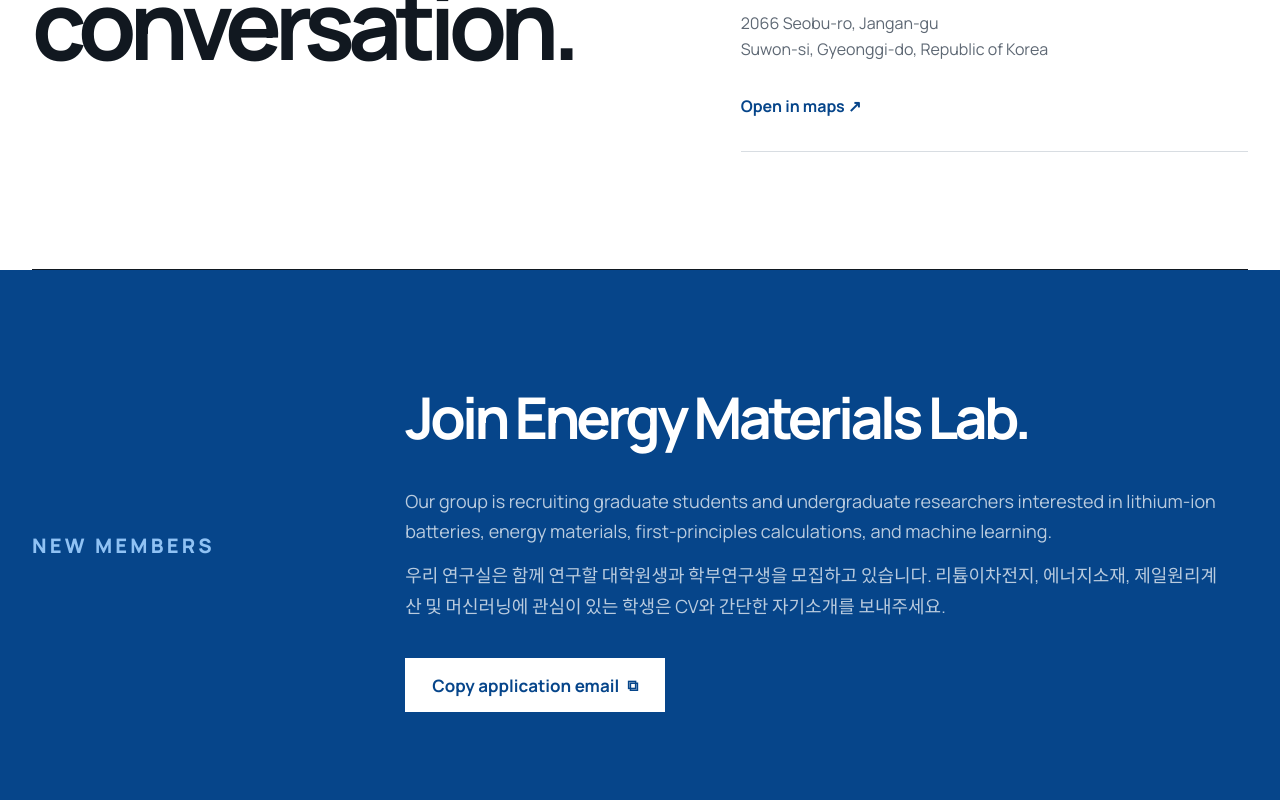
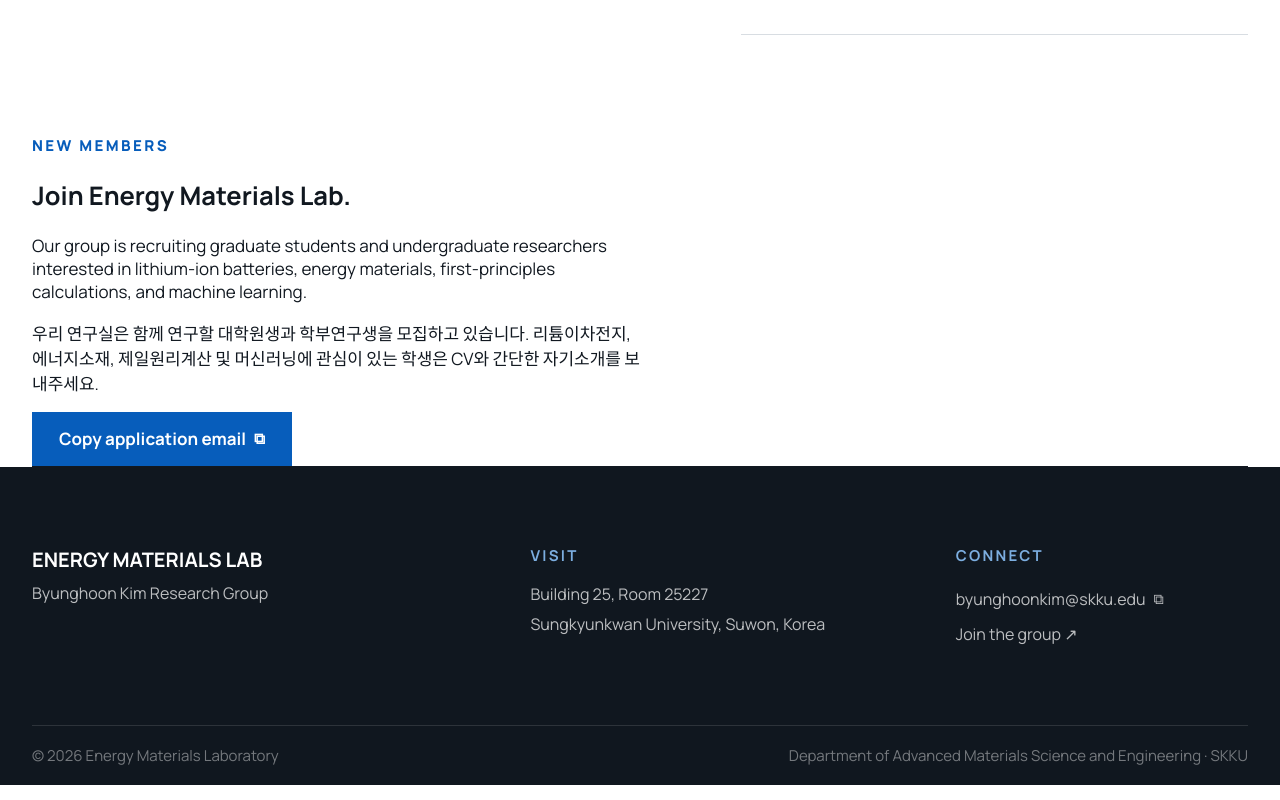
Before and after one commit to Energy-Materials-Laboratory/energy-materials-laboratory.github.io, a Next.js app: page /contact in a window 1280 px wide. Shown: the part 560-1360 px from the top of the page. Built offline with nearby package versions, Linux system fonts and the light colour scheme.

Commit message:
Integrate recruitment into the contact page

```diff
--- a/app/contact/page.tsx
+++ b/app/contact/page.tsx
@@ -25,16 +25,14 @@ export default function ContactPage() {
             <a href={contact.laboratory.mapUrl} target="_blank" rel="noreferrer">{contact.laboratory.mapLabel} ↗</a>
           </div>
         </div>
-      </section>
-      <section className="recruitment-detail">
-        <div className="site-width">
+        <div className="contact-recruitment">
           <p className="section-index">{contact.recruitment.label}</p>
-          <div className="recruitment-copy">
+          <div className="contact-recruitment-copy">
             <h2>{contact.recruitment.title}</h2>
             <p>{contact.recruitment.english}</p>
             <p>{contact.recruitment.korean}</p>
             <EmailCopyButton
-              className="button button-light"
+              className="button button-primary"
               email={contact.principalInvestigator.email}
             >
               {contact.recruitment.actionLabel}
```
